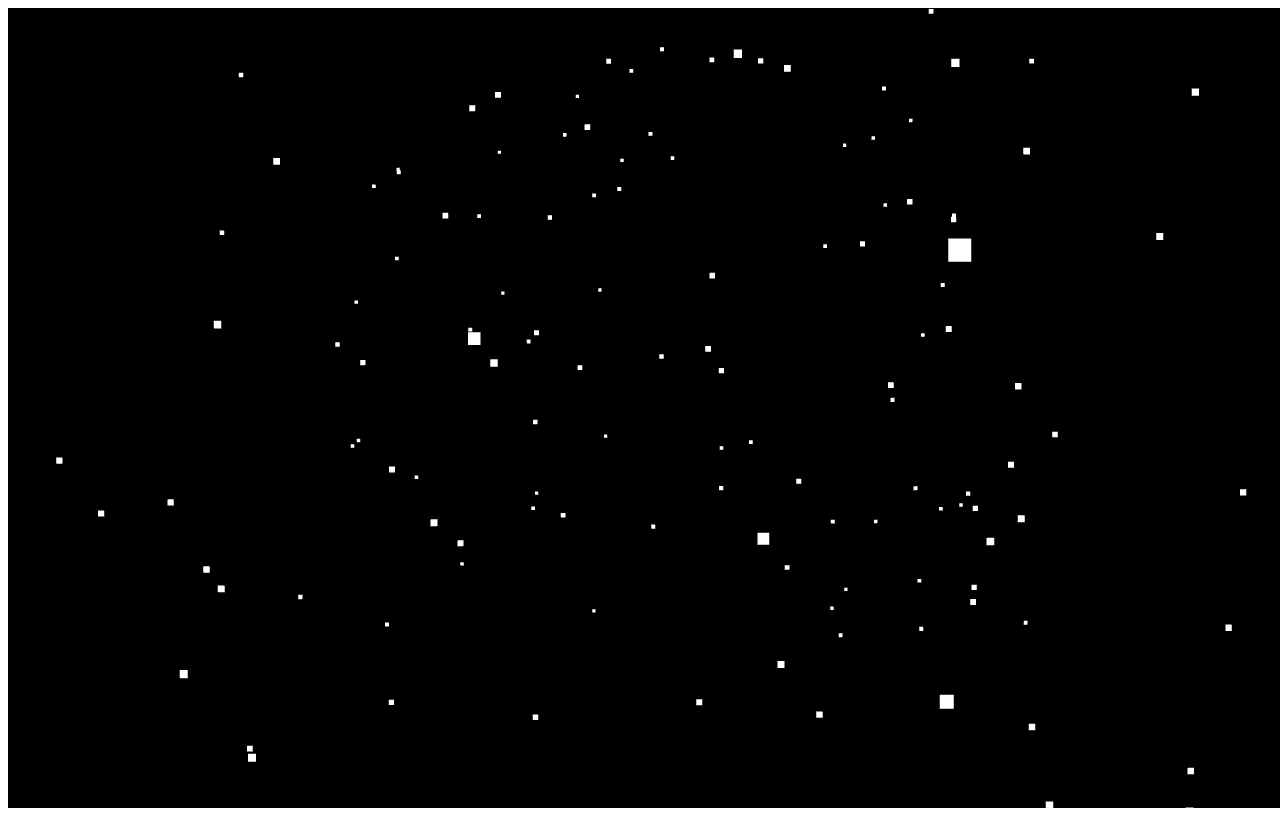
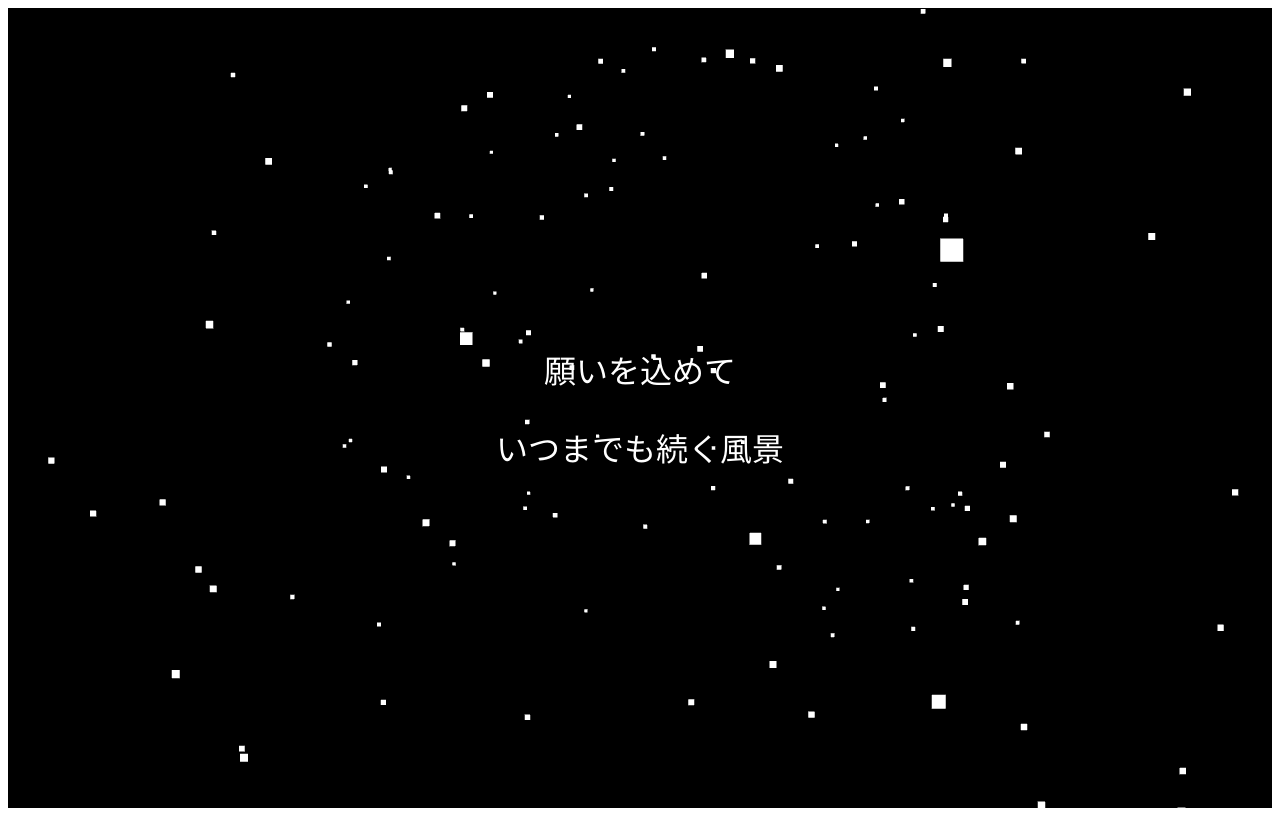
Before and after one commit to kiji44hn/Fireworks, a Vue app: page / in a window 1280 px wide. Built offline with nearby package versions, Linux system fonts and the light colour scheme; grey boxes are pictures that could not be loaded.

Commit message:
デザイン修正（TextOverlayの表示）

```diff
--- a/src/App.vue
+++ b/src/App.vue
@@ -1,10 +1,11 @@
 <template>
-  <div class="w-screen h-screen bg-black overflow-hidden relative">
+  <div id="app">
     <FireworkScene />
     <MemoryScene />
     <TextOverlay />
   </div>
 </template>
+
 
 <script lang="ts">
 import { defineComponent } from "vue";
@@ -15,9 +16,19 @@ import TextOverlay from "./components/TextOverlay.vue";
 export default defineComponent({
   name: "App",
   components: {
-      FireworkScene,
-      MemoryScene,
-      TextOverlay,
-    },
+    FireworkScene,
+    MemoryScene,
+    TextOverlay,
+  },
 });
 </script>
+
+<style scoped>
+#app {
+  width: 100%;
+  height: 100vh;
+  background: #000;
+  overflow: hidden;
+  position: relative;
+}
+</style>
--- a/src/components/FireworkScene.vue
+++ b/src/components/FireworkScene.vue
@@ -1,7 +1,7 @@
 <template>
   <div
     ref="fireworkContainer"
-    class="firework-container w-full h-full bg-gradient-to-b from-gray-900 to-black"
+    class="firework-container"
   />
 </template>
 
@@ -72,3 +72,11 @@ export default defineComponent({
   },
 });
 </script>
+
+<style scoped>
+.firework-container {
+  width: 100%;
+  height: 100vh;
+  background: radial-gradient(circle, #111, #000); /* 背景を黒に */
+}
+</style>
--- a/src/components/MemoryScene.vue
+++ b/src/components/MemoryScene.vue
@@ -1,5 +1,5 @@
 <template>
-  <div class="memory-container flex flex-col items-center gap-6 py-6">
+  <div class="memory-container">
     <img
       v-for="(image, index) in images"
       :key="index"
@@ -17,7 +17,7 @@ import { gsap } from "gsap";
 export default defineComponent({
   name: "MemoryScene",
   setup() {
-    const images = ref(["image1.png", "image2.png", "image3.png"]);
+    const images = ref(["/matsuri-hanabi.png"]);
 
     onMounted(() => {
       gsap.fromTo(
@@ -33,3 +33,18 @@ export default defineComponent({
   },
 });
 </script>
+
+<style scoped>
+.memory-container {
+  display: flex;
+  flex-direction: column;
+  align-items: center;
+  gap: 1rem;
+  padding: 2rem;
+}
+.memory-image {
+  width: 300px;
+  border-radius: 8px;
+  box-shadow: 0px 4px 8px rgba(0, 0, 0, 0.3);
+}
+</style>
--- a/src/components/TextOverlay.vue
+++ b/src/components/TextOverlay.vue
@@ -1,5 +1,5 @@
 <template>
-  <div class="text-overlay text-center absolute inset-0 flex flex-col items-center justify-center text-white text-2xl opacity-0">
+  <div class="text-overlay">
     <p>願いを込めて</p>
     <p>いつまでも続く風景</p>
   </div>
@@ -22,3 +22,16 @@ export default defineComponent({
   },
 });
 </script>
+
+<style scoped>
+.text-overlay {
+  position: absolute;
+  top: 50%;
+  left: 50%;
+  transform: translate(-50%, -50%);
+  text-align: center;
+  font-family: "Noto Serif JP", serif;
+  font-size: 2rem;
+  color: #ffffff;
+}
+</style>
```
Also changed, not shown: 1 other file (tests, documents, lock files or other folders).
